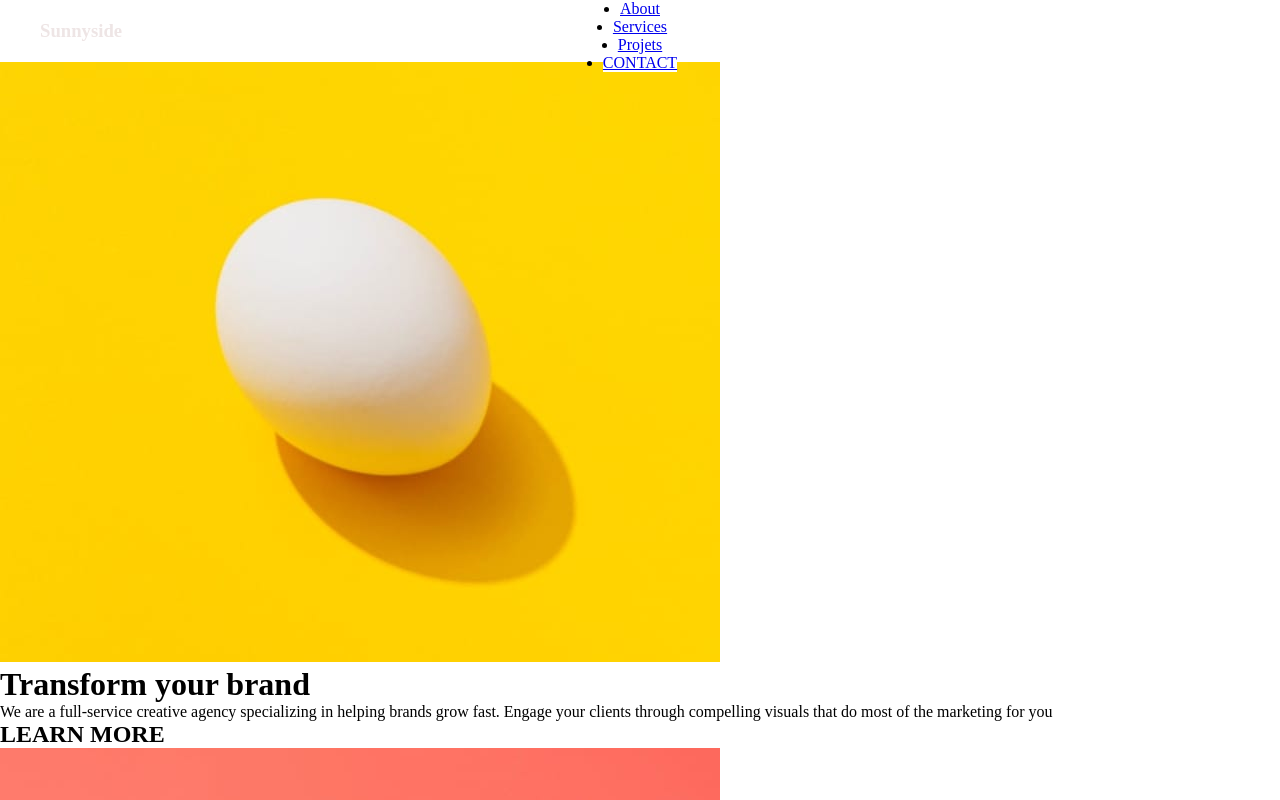
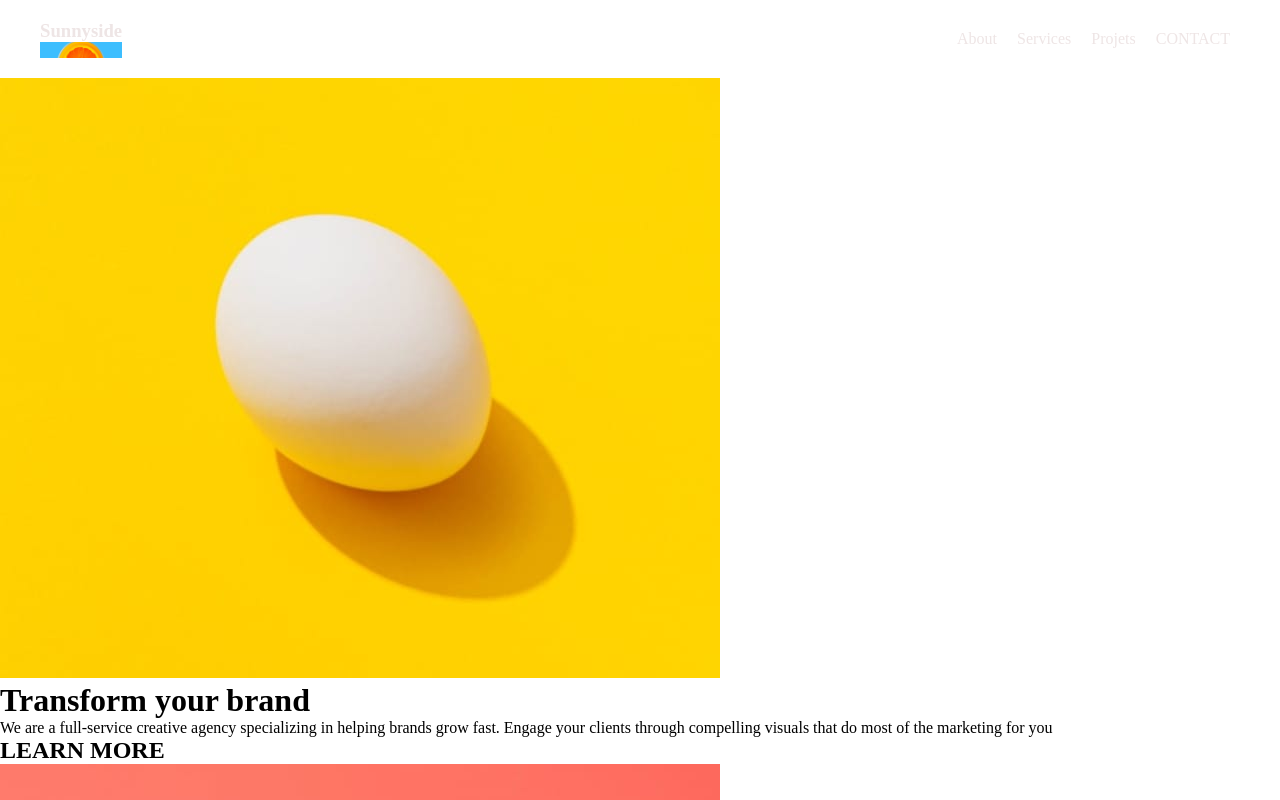
Before and after one commit to Jeromebayongwa/Sunnyside, a plain HTML site: page index.html in a window 1280 px wide. Shown: the top 800 px of the page. Drawn offline with Linux system fonts and the light colour scheme.

Commit message:
Style.css and index.html

```diff
--- a/Style.css
+++ b/Style.css
@@ -21,25 +21,22 @@
     text-decoration: none;
     color: rgb(238, 229, 229);
     float: left;
+    background-image: url(image-header.jpg);
+    background-size: cover;
+    background-position: center;
+    background-repeat: no-repeat;
 }
 
-.menu{
-    display: none;
-    position: fixed;
-    justify-content: center;
-    top: 0;
-    right: 0;
-    width: 100%;
-    background-color: rgba(0, 0, 0, 0);
-    z-index: 999;
+.Onglets{
     display: flex;
-    flex-direction: column;
-    align-items: center;
-    transition: all 0.3s ease-in-out;
+    justify-content: space-evenly;
 }
 
-.menu.active {
-    display: flex;
+.Onglets a{
+    text-decoration: none;
+    color: rgb(238, 229, 229);
+    padding: 10px;
+
 }
 
 .Photography{
--- a/index.html
+++ b/index.html
@@ -11,18 +11,11 @@
         <a href="index.html" class="Sunnyside_title">
             <h3>Sunnyside</h3>
         </a>
-        <div>
-            <button class="menu-toggle">
-                <span></span>
-                <span></span>
-                <span></span>
-            </button>
-            <ul class="menu">
-                <li><a href="index.html">About</a></li>
-                <li><a href="index.html">Services</a></li>
-                <li><a href="index.html">Projets</a></li>
-                <li><a href="index.html">CONTACT</a></li>
-            </ul>
+        <div class="Onglets">
+            <a href="index.html">About</a>
+            <a href="index.html">Services</a>
+            <a href="index.html">Projets</a>
+            <a href="index.html">CONTACT</a>
         </div>
     </header>
 
```
